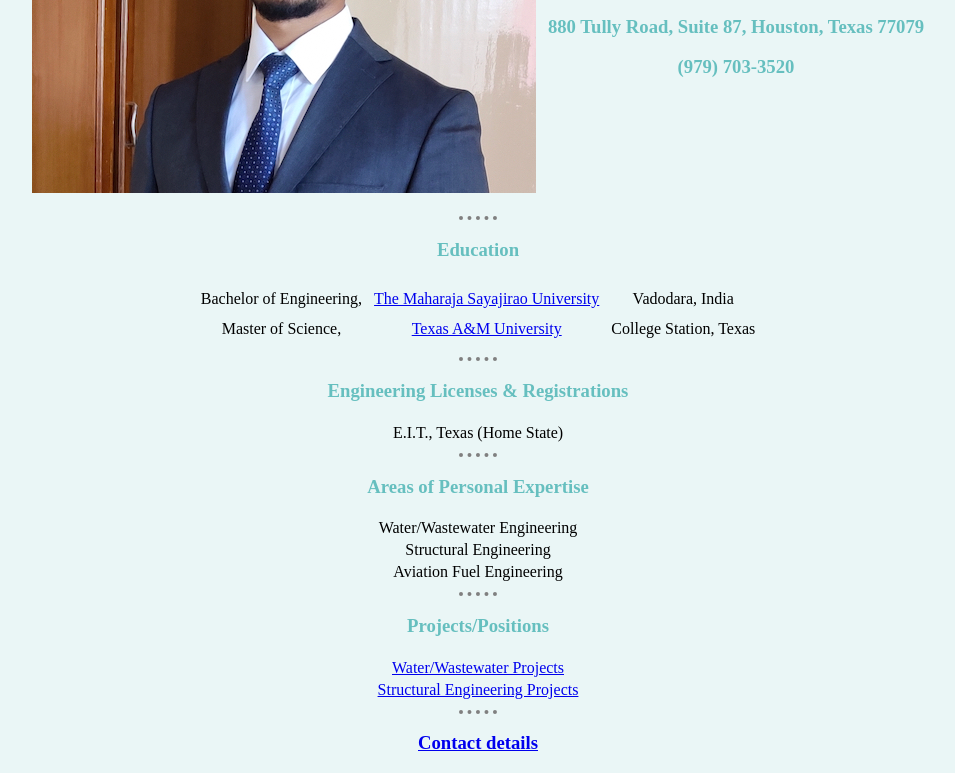
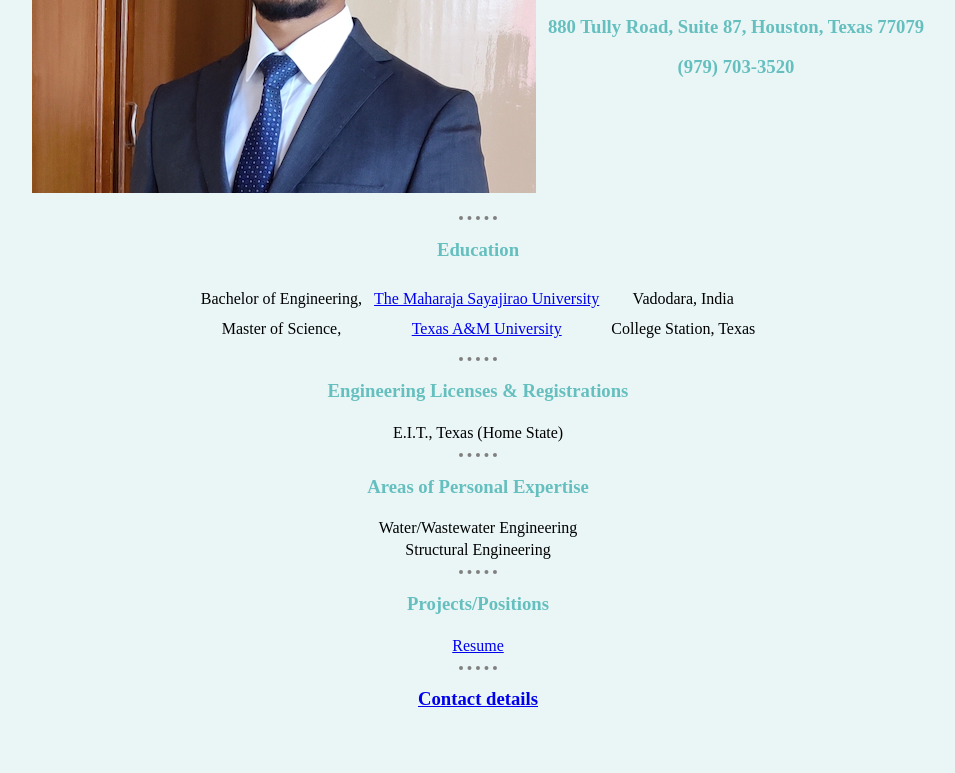
Before and after one commit to sagargpatel11/Test, a plain HTML site: page index.html in a window 1280 px wide. Shown: the part 246-1019 px from the top of the page, without its empty margins (162-1117 px from the left). After the commit the page ends 975 px from the top, so only its background shows below. Drawn offline with Linux system fonts and the light colour scheme.

Commit message:
index.html

```diff
--- a/index.html
+++ b/index.html
@@ -32,17 +32,16 @@
         <table>
         <tr><td>Water/Wastewater Engineering</td></tr>
         <tr><td>Structural Engineering</td></tr>
-        <tr><td>Aviation Fuel Engineering</td></tr>
       </<table>
       <hr size=6 noshade>
       <h3>Areas of Personal Expertise</h3>
       <table>
       <hr size=6 noshade>
         <h3>Projects/Positions</h3>
-        <tr><td><a href="WW_resume_pages.html">Water/Wastewater Projects</a></td></tr>
-        <tr><td><a href="Structural_resume_pages.html">Structural Engineering Projects</a></td></tr>
+        <tr><td><a href="WW_resume_pages.html">Resume</a></td></tr>
       </table>
   <hr size=6 noshade>
   <h3><a href="contact.html">Contact details</a></h3>
   </body>
+
 </html>
```
